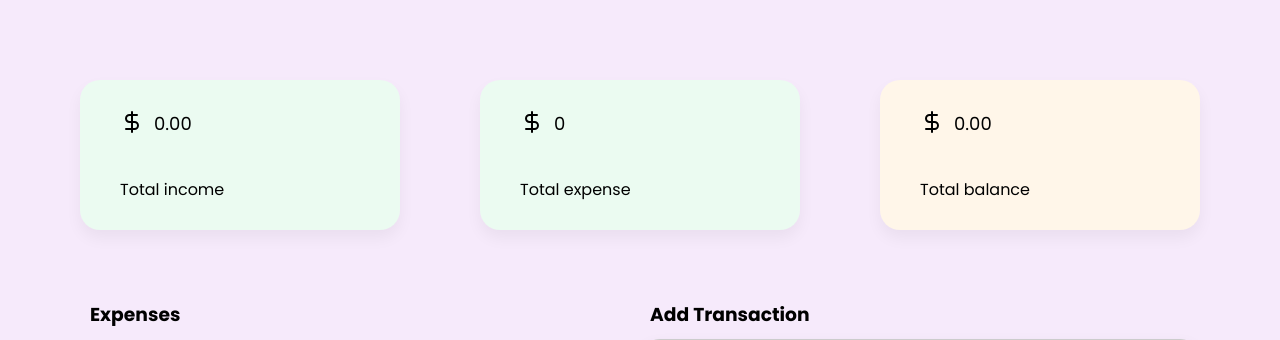
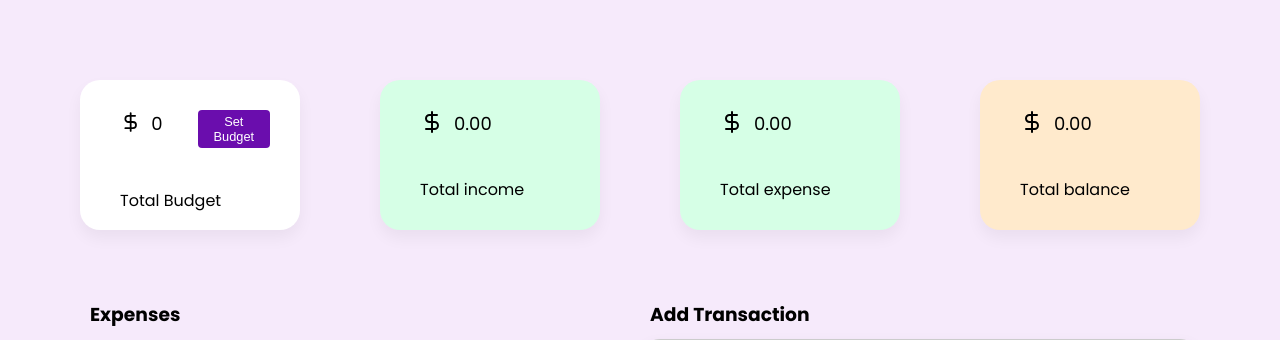
Before and after one commit to FatimaAlZahraaHammoud/expense-tracker-website, a PHP site: page / in a window 1280 px wide. Shown: the part 80-420 px from the top of the page. Run offline with PHP 8.4, Linux system fonts and the light colour scheme.

Commit message:
Fix calculations

```diff
--- a/index.html
+++ b/index.html
@@ -26,6 +26,17 @@
 
     <!--Section 1: Total income, expense and balance-->
     <div class="budget-container">
+        <div class="card">
+            <div class="amount">
+                <svg xmlns="http://www.w3.org/2000/svg" width="24" height="24" viewBox="0 0 24 24" fill="none" stroke="currentColor" stroke-width="2" stroke-linecap="round" stroke-linejoin="round" class="lucide lucide-dollar-sign">
+                    <line x1="12" x2="12" y1="2" y2="22"/>
+                    <path d="M17 5H9.5a3.5 3.5 0 0 0 0 7h5a3.5 3.5 0 0 1 0 7H6"/>
+                </svg>
+                <p class="budget-money" id="budget-money">0</p>
+                <button id="set-budget" class="set-budget-btn">Set Budget</button>
+            </div>
+            <p class="type">Total Budget</p>
+        </div>
         <div class="card">
             <div class="amount">
                 <svg xmlns="http://www.w3.org/2000/svg" width="24" height="24" viewBox="0 0 24 24" fill="none" stroke="currentColor" stroke-width="2" stroke-linecap="round" stroke-linejoin="round" class="lucide lucide-dollar-sign">
--- a/scripts/transactions.js
+++ b/scripts/transactions.js
@@ -30,9 +30,9 @@ document.addEventListener("DOMContentLoaded", function () {
 
 
     function updateDisplay() {
-        const balance = totalIncome + totalExpenses;
+        const balance = totalIncome - totalExpenses;
         income_money.textContent = totalIncome.toFixed(2);
-        expense_money.textContent = -(totalExpenses.toFixed(2));
+        expense_money.textContent = totalExpenses.toFixed(2);
         balance_money.textContent = balance.toFixed(2);
 
         // Select the card elements
@@ -52,27 +52,27 @@ document.addEventListener("DOMContentLoaded", function () {
         if (expensePercentage > 50) {
             expenseCard.style.backgroundColor = "#FFD7D7";
         } else if (expensePercentage > 25) {
-            expenseCard.style.backgroundColor = "#fff6e9";
+            expenseCard.style.backgroundColor = "#ffeacc";
         } else {
-            expenseCard.style.backgroundColor = "#ebfbf1";
+            expenseCard.style.backgroundColor = "#d6ffe6";
         }
 
         // Set income card background color
         if (incomeStatus < 0) {
             incomeCard.style.backgroundColor = "#FFD7D7";
         } else if (incomeStatus < totalIncome * 0.25) {
-            incomeCard.style.backgroundColor = "#fff6e9";
+            incomeCard.style.backgroundColor = "#ffeacc";
         } else {
-            incomeCard.style.backgroundColor = "#ebfbf1";
+            incomeCard.style.backgroundColor = "#d6ffe6";
         }
 
         // Set balance card background color
         if (balance < 0) {
             balanceCard.style.backgroundColor = "#FFD7D7";
         } else if (balance === 0) {
-            balanceCard.style.backgroundColor = "#fff6e9";
+            balanceCard.style.backgroundColor = "#ffeacc";
         } else {
-            balanceCard.style.backgroundColor = "#ebfbf1";
+            balanceCard.style.backgroundColor = "#d6ffe6";
         }
     }
 
@@ -123,6 +123,7 @@ document.addEventListener("DOMContentLoaded", function () {
 
         // Reset the form
         resetForm();
+        updateDisplay();
     }
 
     // Reset the form
@@ -187,6 +188,8 @@ document.addEventListener("DOMContentLoaded", function () {
                 date: document.getElementById("edit-date").value,
                 notes: document.getElementById("edit-notes").value,
             };
+
+            updateDisplay();
 
             console.log("Edited Transaction:", editedTransaction);
 
@@ -259,7 +262,7 @@ document.addEventListener("DOMContentLoaded", function () {
             if (transaction.type === "income") {
                 totalIncome += transaction.amount;
             } else {
-                totalExpenses += transaction.amount;
+                totalExpenses += Math.abs(transaction.amount);
             }
         });
 
--- a/styles/base/colors.css
+++ b/styles/base/colors.css
@@ -3,11 +3,11 @@
 }
 
 .bg-green-light{
-    background-color: #ebfbf1;
+    background-color: #d6ffe6;
 }
 
 .bg-orange-light{
-    background-color: #fff6e9;
+    background-color: #ffeacc;
 }
 
 .bg-red-light{
--- a/styles/style.css
+++ b/styles/style.css
@@ -39,6 +39,22 @@ body{
 .type{
     margin-top: 40px;
     margin-left: 10px;
+}
+
+.set-budget-btn {
+    font-size: 0.8em;
+    margin-left: 35px;
+    padding: 4px 8px;
+    cursor: pointer;
+    background-color: #6a0dad; /* Purple background */
+    color: white;
+    border: none;
+    border-radius: 4px;
+}
+
+.budget-container .card.budget-card {
+    background-color: #6a0dad; /* Purple background for budget card */
+    color: white;
 }
 
 
```
